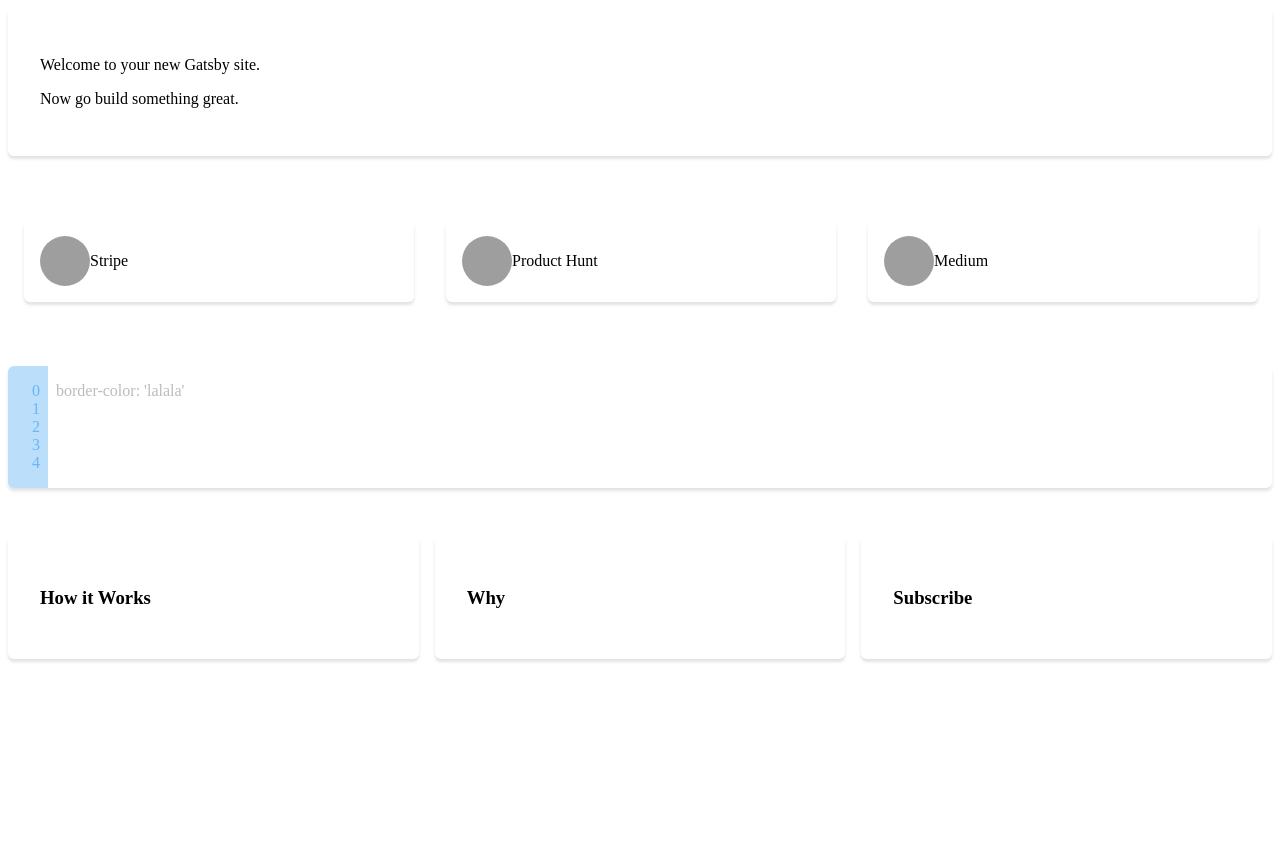
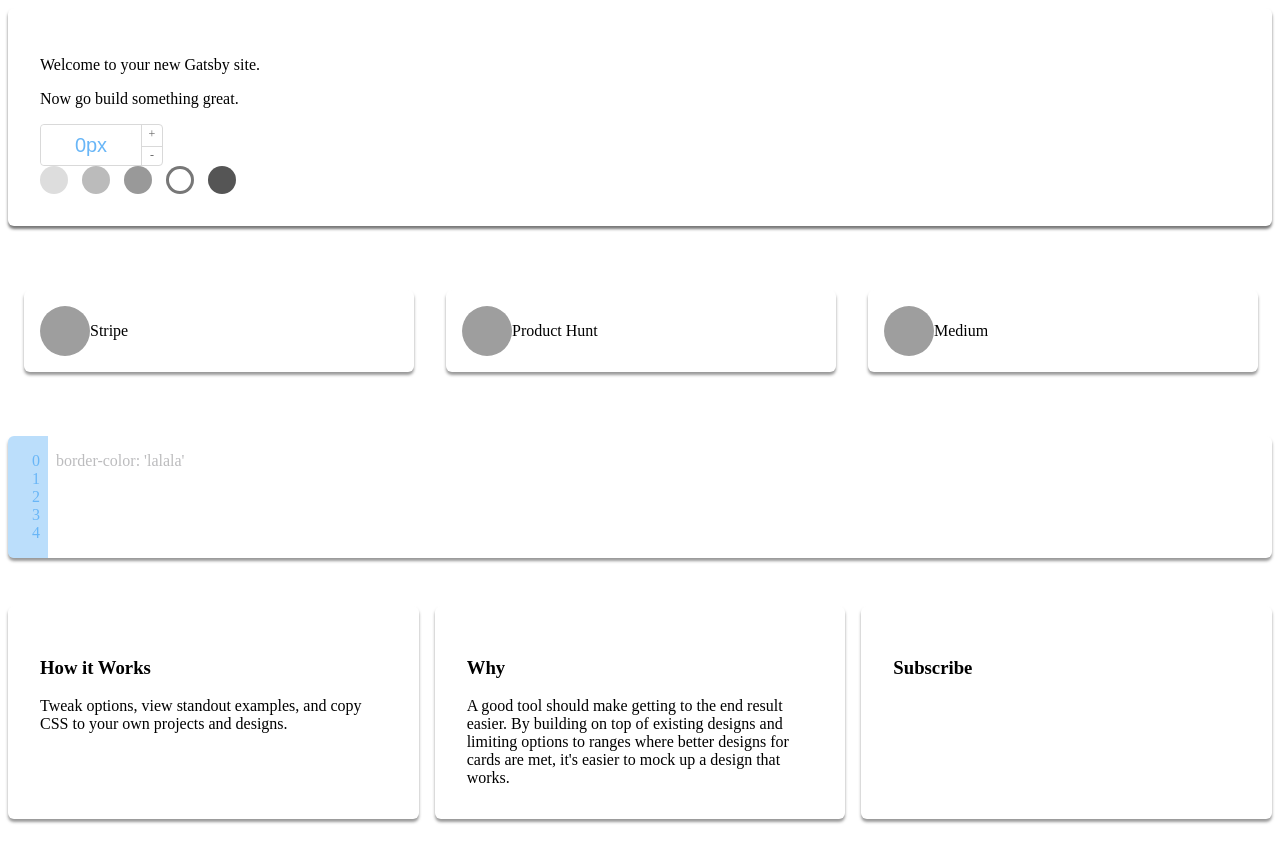
Before and after one commit to gillkyle/card-surge, a Gatsby site: page / in a window 1280 px wide. Before the commit the page ends 800 px from the top, so only its background shows below. Built offline with nearby package versions, Linux system fonts and the light colour scheme; Gatsby itself is replaced by a stand-in of ours; grey boxes are pictures that could not be loaded.

Commit message:
react-color and state driven styles

```diff
--- a/package.json
+++ b/package.json
@@ -7,6 +7,7 @@
     "gatsby": "^1.9.247",
     "gatsby-link": "^1.6.40",
     "gatsby-plugin-react-helmet": "^2.0.10",
+    "rc-input-number": "^4.0.8",
     "react-color": "^2.14.1",
     "react-divider": "^1.0.0",
     "react-helmet": "^5.2.0",
--- /dev/null
+++ b/src/components/Input/num-input.css
@@ -0,0 +1,9 @@
+.rc-input-number-handler {
+  height: 20px;
+  line-height: 16px;
+}
+.rc-input-number-input {
+  font-size: 20px;
+  color: #69b6f7;
+  width: 100px;
+}
--- /dev/null
+++ b/src/components/Input/num-input.js
@@ -0,0 +1,31 @@
+import React from 'react'
+import InputNumber from 'rc-input-number'
+import 'rc-input-number/assets/index.css'
+import './num-input.css'
+
+import { COLORS } from '../../constants'
+
+class NumInput extends React.Component {
+  render() {
+    const { max, min, defaultValue } = this.props
+    return (
+      <div>
+        <InputNumber
+          style={{ height: 40 }}
+          max={max}
+          min={min}
+          defaultValue={defaultValue}
+          {...this.props}
+        />
+      </div>
+    )
+  }
+}
+
+export default NumInput
+
+NumInput.defaultProps = {
+  max: 20,
+  min: -20,
+  defaultValue: 0,
+}
--- a/src/components/card.js
+++ b/src/components/card.js
@@ -12,39 +12,52 @@ const CardWrapper = styled.div`
   /* styles driven by page state */
   border-radius: ${props => (props.borderRadius ? props.borderRadius : '6px')};
   box-shadow: ${props =>
-    `${props.normal.x} ${props.normal.y} ${props.normal.blur} ${
+    `${props.normal.x}px ${props.normal.y}px ${props.normal.blur}px ${
       props.normal.spread
-    } rgba(${props.normal.rgb}, ${props.normal.opactiy})`};
+    }px rgba(${props.activeColorRgb.r}, ${props.activeColorRgb.g},${
+      props.activeColorRgb.b
+    }, ${props.normal.opacity})`};
 
   &:hover {
     border-radius: ${props =>
       props.borderRadius ? props.borderRadius : '6px'};
     box-shadow: ${props =>
-      `${props.hover.x} ${props.hover.y} ${props.hover.blur} ${
+      `${props.hover.x}px ${props.hover.y}px ${props.hover.blur}px ${
         props.hover.spread
-      } rgba(${props.hover.rgb}, ${props.hover.opactiy})`};
+      }px rgba(${props.activeColorRgb.r},${props.activeColorRgb.g},${
+        props.activeColorRgb.b
+      }, ${props.hover.opacity})`};
   }
 `
 
 const Card = props => <CardWrapper {...props}>{props.children}</CardWrapper>
 
 Card.defaultProps = {
+  activeColorRgb: {
+    r: 119,
+    g: 119,
+    b: 119,
+  },
   padding: '0.5rem',
   normal: {
-    x: '0px',
-    y: '3px',
-    blur: '3px',
-    spread: '0px',
-    opactiy: 0.5,
-    rgb: '200,200,200',
+    x: 0,
+    y: 3,
+    blur: 3,
+    spread: 0,
+    opacity: 0.75,
+    r: '200',
+    g: '200',
+    b: '200',
   },
   hover: {
-    x: '0px',
-    y: '4px',
-    blur: '6px',
-    spread: '2px',
-    opactiy: 0.25,
-    rgb: '200,200,200',
+    x: 0,
+    y: 4,
+    blur: 6,
+    spread: 2,
+    opacity: 0.5,
+    r: '200',
+    g: '200',
+    b: '200',
   },
 }
 
--- a/src/pages/index.js
+++ b/src/pages/index.js
@@ -1,14 +1,17 @@
 import React from 'react'
 import Link from 'gatsby-link'
 import styled from 'styled-components'
+import { CirclePicker } from 'react-color'
 import Slider from 'react-slick'
 import 'slick-carousel/slick/slick.css'
 import 'slick-carousel/slick/slick-theme.css'
 
 import Card from '../components/card'
-import { COLORS } from '../constants'
+import NumberInput from '../components/Input/num-input'
 import SliderCard from '../components/Slider/SliderCard'
 import SliderOptions from '../components/Slider/SliderOptions.json'
+
+import { COLORS } from '../constants'
 
 const Row = styled.section`
   margin-bottom: 3rem;
@@ -62,9 +65,40 @@ function SamplePrevArrow(props) {
 const IndexPage = class extends React.Component {
   constructor(props) {
     super(props)
+    this.state = {
+      hoverInput: true,
+      activeColor: '#777',
+      activeColorRgb: { r: 119, g: 119, b: 119, a: 1 },
+      normal: {
+        x: 0,
+        y: 3,
+        blur: 3,
+        spread: 0,
+        opacity: 1,
+      },
+      hover: {
+        x: 0,
+        y: 4,
+        blur: 6,
+        spread: 2,
+        opacity: 0.75,
+      },
+    }
+  }
+
+  onColorChange = result => {
+    console.log(result)
+    this.setState({ activeColor: result.hex, activeColorRgb: result.rgb })
   }
 
   render() {
+    const {
+      activeColor,
+      activeColorRgb,
+      hoverInput,
+      normal,
+      hover,
+    } = this.state
     const sliderSettings = {
       infinite: true,
       slidesToShow: 3,
@@ -75,9 +109,20 @@ const IndexPage = class extends React.Component {
     return (
       <div>
         <Row>
-          <Card padding="2rem">
+          <Card
+            padding="2rem"
+            normal={normal}
+            hover={hover}
+            activeColorRgb={activeColorRgb}
+          >
             <p>Welcome to your new Gatsby site.</p>
             <p>Now go build something great.</p>
+            <NumberInput formatter={value => `${value}px`} />
+            <CirclePicker
+              color={activeColor}
+              onChange={this.onColorChange}
+              colors={['#dddddd', '#bbbbbb', '#999999', '#777777', '#555555']}
+            />
           </Card>
         </Row>
         <Row>
@@ -102,9 +147,19 @@ const IndexPage = class extends React.Component {
         <Row>
           <Card padding="2rem">
             <h3>How it Works</h3>
+            <div>
+              Tweak options, view standout examples, and copy CSS to your own
+              projects and designs.
+            </div>
           </Card>
           <Card padding="2rem" style={{ margin: '0rem 1rem' }}>
             <h3>Why</h3>
+            <div>
+              A good tool should make getting to the end result easier. By
+              building on top of existing designs and limiting options to ranges
+              where better designs for cards are met, it's easier to mock up a
+              design that works.
+            </div>
           </Card>
           <Card padding="2rem">
             <h3>Subscribe</h3>
```
Also changed, not shown: 1 other file.
